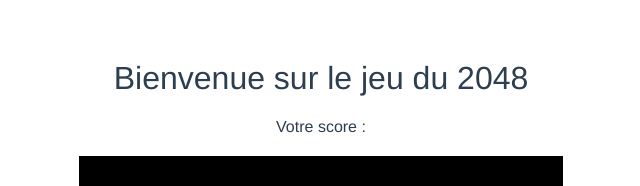
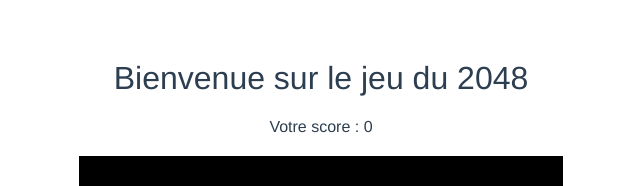
Before and after one commit to louzito/2048-vuejs, a Vue app: page / in a window 1280 px wide. Shown: the top 186 px of the page, without its empty margins (319-959 px from the left). Built offline with nearby package versions, Linux system fonts and the light colour scheme.

Commit message:
ajout du score

```diff
--- a/src/components/home/Home.vue
+++ b/src/components/home/Home.vue
@@ -1,8 +1,7 @@
 <template>
   <div class="jeu">
     <div id="header-game">
-        Votre score :
-
+        Votre score : {{ board.points }}
     </div>
     <div id="board-game">
       <div v-for="boardLine in boardGame" class="board-line">
```
